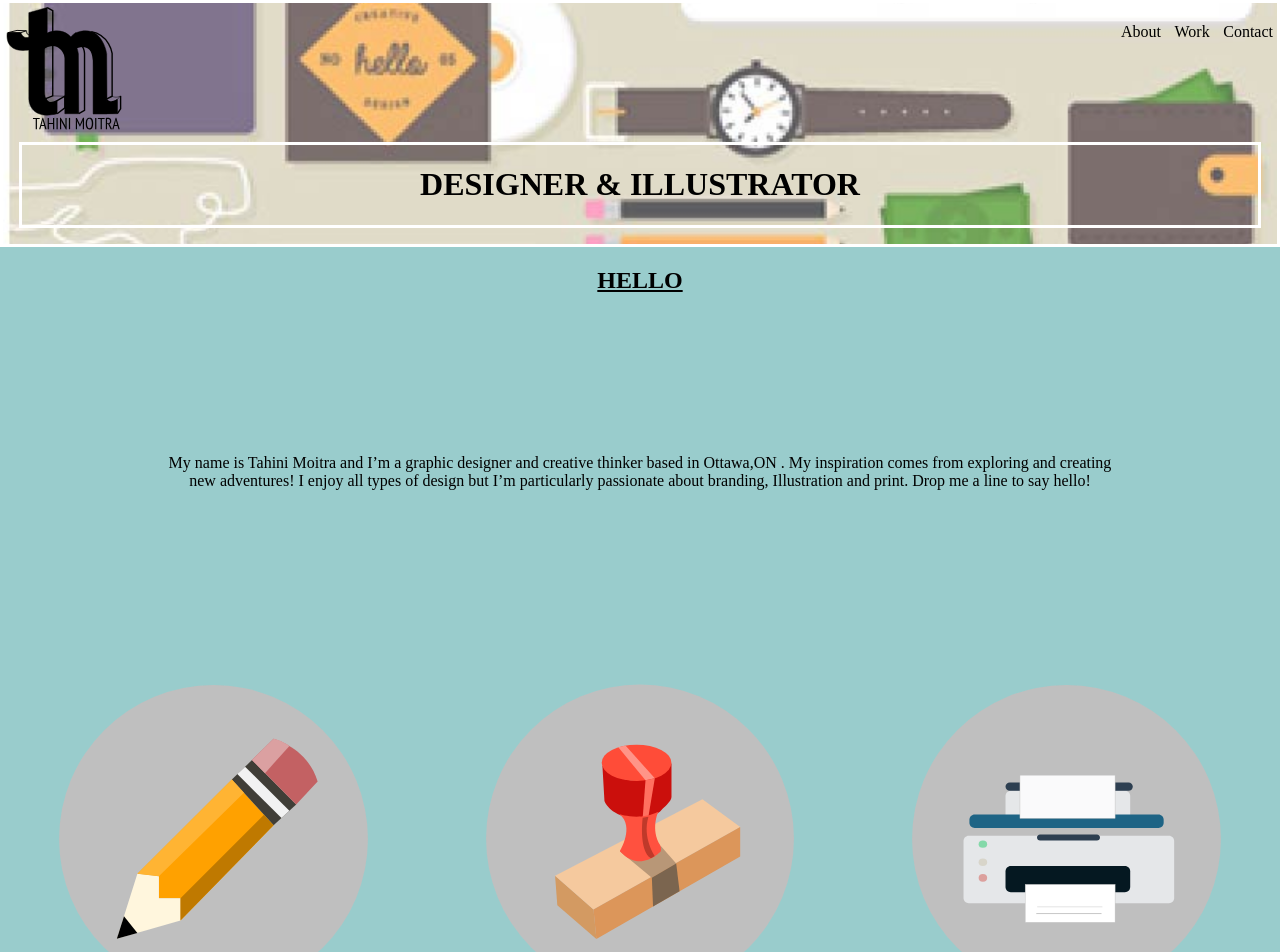
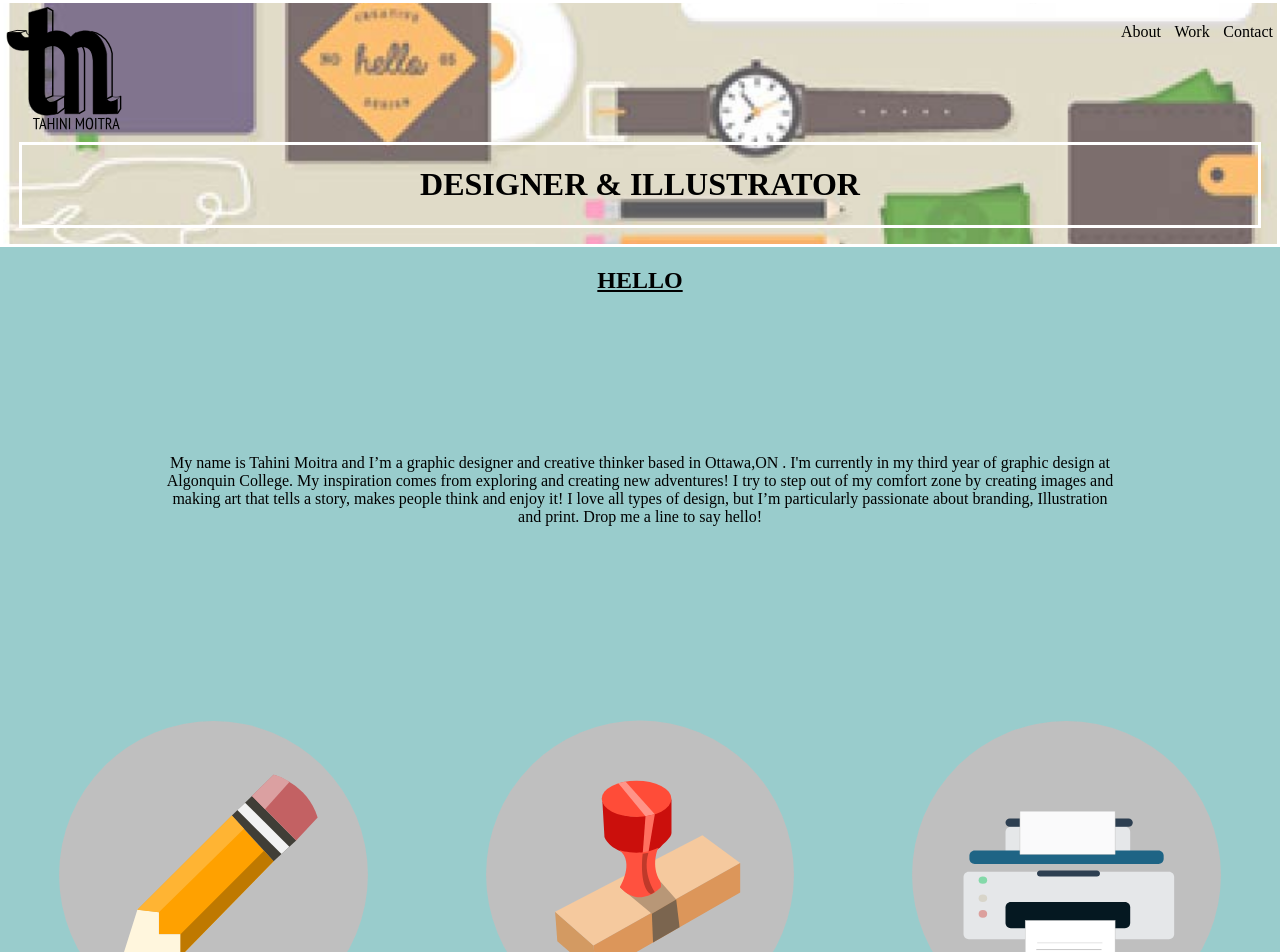
Before and after one commit to tahinim/portfolio, a Jekyll site: the page built from index.html, in a window 1280 px wide. Shown: the top 952 px of the page. Built offline with Jekyll 4.4.1, drawn with Linux system fonts in a browser that asks for light colours.

Commit message:
paragraph

```diff
--- a/css/main.css
+++ b/css/main.css
@@ -39,7 +39,7 @@ body {
     background-size:cover;
     background-position: center center;
     width: 100%;
-    padding: 1rem 1rem 15rem ;
+    padding: 1rem 1rem 10rem ;
     text-align: center;
 }
 
--- a/index.html
+++ b/index.html
@@ -4,7 +4,7 @@ layout: default
 
      <div class="hello h2 ">
          <h2><u>HELLO</u></h2>
-    <p class=intro> My name is Tahini Moitra and I’m a graphic designer and creative thinker based in Ottawa,ON . My inspiration comes from exploring and creating new adventures! I enjoy all types of design but I’m particularly passionate about branding, Illustration and print. Drop me a line to say hello!
+    <p class=intro> My name is Tahini Moitra and I’m a graphic designer and creative thinker based in Ottawa,ON . I'm currently in my third year of graphic design at Algonquin College. My inspiration comes from exploring and creating new adventures! I try to step out of my comfort zone by creating images and making art that tells a story, makes people think and enjoy it! I love all types of design, but I’m particularly passionate about branding, Illustration and print. Drop me a line to say hello!
 </p>
      </div>
 
```
